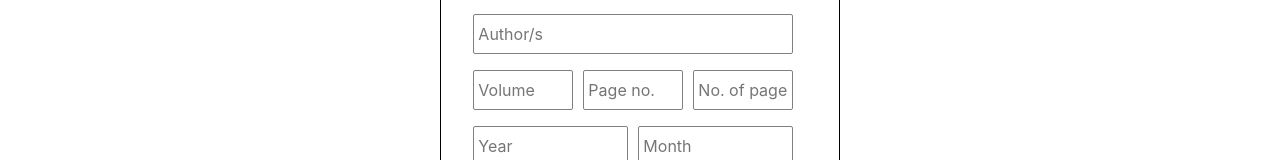
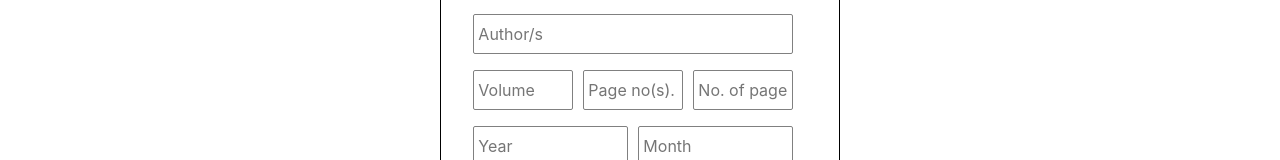
Before and after one commit to RobSnz/2020_SE_A1a, a React (Create React App) app: page /Submit in a window 1280 px wide. Shown: the part 300-460 px from the top of the page. Built offline with nearby package versions, Linux system fonts and the light colour scheme.

Commit message:
pages number fix

```diff
--- a/src/Article/Article.js
+++ b/src/Article/Article.js
@@ -69,7 +69,7 @@ class Article extends React.Component {
                                             style={{ width: "100px", marginRight: "10px"}} className={ styles.articleBoxes }
                                         />
                                         <input onKeyDown={ (e) => { if(e.key === 13) this.handleSubmit(e);}}
-                                            type='text' placeholder='Page no.' onChange={(e) => this.setState({ pagesNum: e.target.value })}
+                                            type='text' placeholder='Page no(s).' onChange={(e) => this.setState({ pagesNum: e.target.value })}
                                             value={ this.state.pagesNum }
                                             style={{ width: "100px", marginRight: "10px"}} className={ styles.articleBoxes }
                                         />
```
Also changed, not shown: 1 other file (tests, documents, lock files or other folders).
